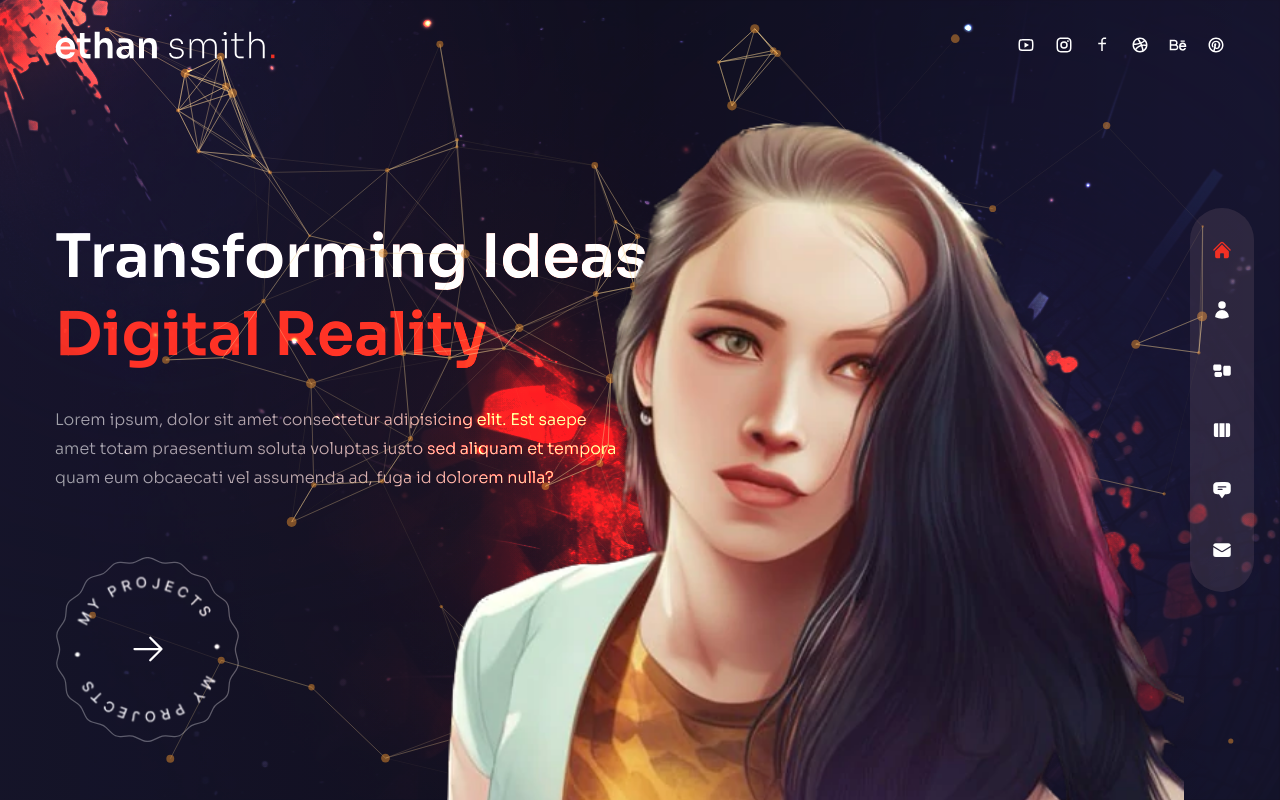
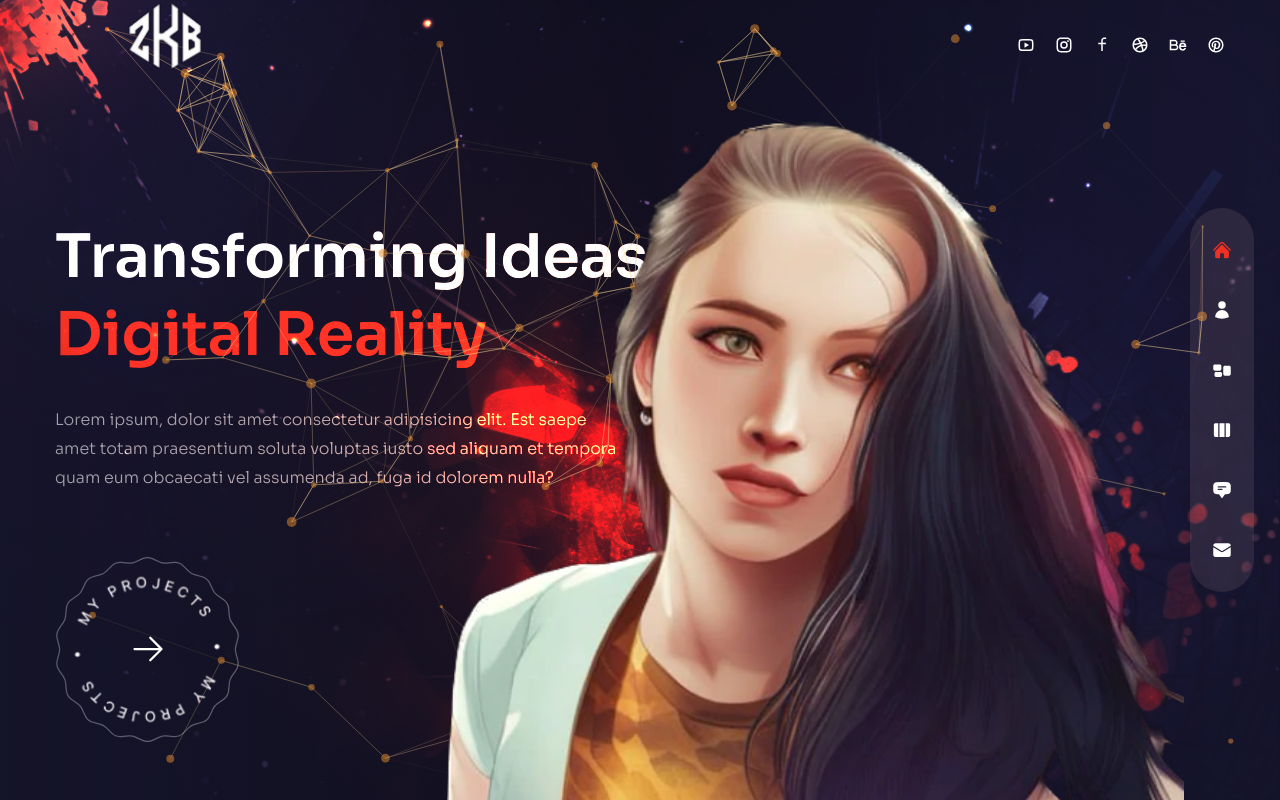
Before and after one commit to 2KovBar/Porfolio, a Next.js app: page / in a window 1280 px wide. Built offline with nearby package versions, Linux system fonts and the light colour scheme.

Commit message:
change nav + add logo

```diff
--- a/components/Header.js
+++ b/components/Header.js
@@ -12,7 +12,7 @@ const Header = () => {
         <div className="flex flex-col lg:flex-row justify-between items-center gap-y-6 py-8">
           <Link href={"/"}>
             <Image
-              src={"/logo.svg"}
+              src={"/2KB_1-removebg-preview (1).png"}
               width={220}
               height={48}
               alt=""
--- a/components/Nav.js
+++ b/components/Nav.js
@@ -14,7 +14,7 @@ const navData = [
   { name: "services", path: "/services", icon: <HiRectangleGroup /> },
   { name: "work", path: "/work", icon: <HiViewColumns /> },
   {
-    name: "testimonials",
+    name: "team",
     path: "/testimonials",
     icon: <HiChatBubbleBottomCenterText />,
   },
```
Also changed, not shown: public/2KB_1-removebg-preview (1).png (added).
